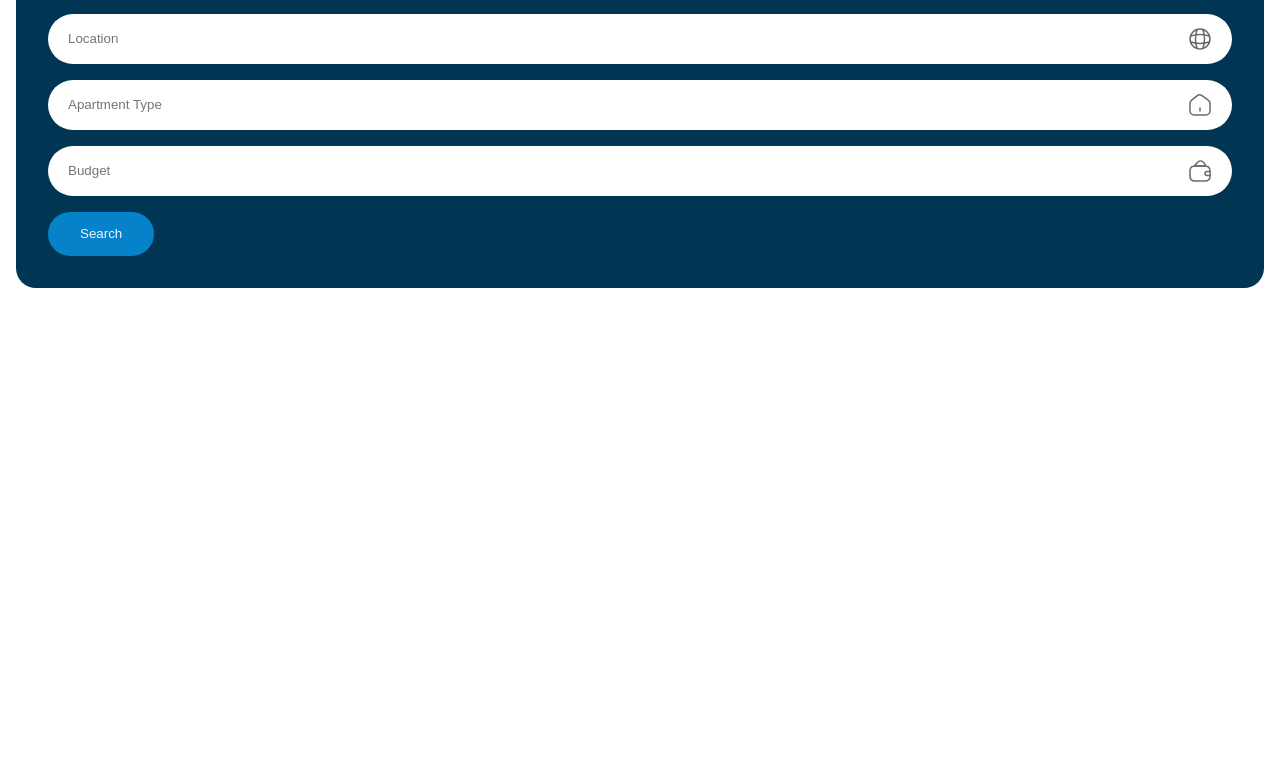
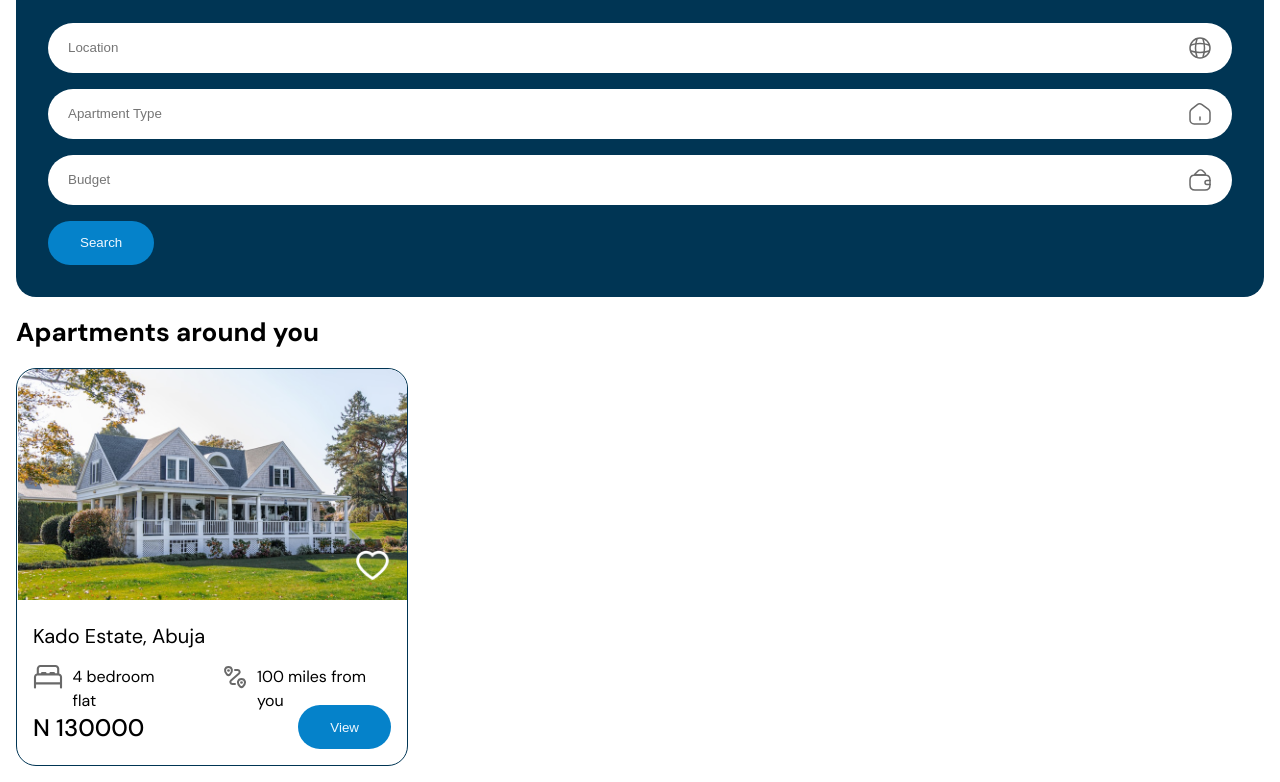
Before and after one commit to JolomiTee/Ohms, a React (Vite) app: page / in a window 1280 px wide. Shown: the part 912-1694 px from the top of the page. Before the commit the page ends 1200 px from the top, so only its background shows below. Built offline with nearby package versions, Linux system fonts and the light colour scheme; a web font is replaced by a local one.

Commit message:
Card component done

```diff
--- a/src/assets/css/Components.css
+++ b/src/assets/css/Components.css
@@ -90,7 +90,7 @@ button:hover{
 }
 .heroHeader{
     font-family: DM Sans;
-    font-size: 26px;
+    font-size: 32px;
     font-weight: 700;
     letter-spacing: 0em;
     text-align: left;
@@ -166,3 +166,58 @@ button:hover{
     width: 100%;
     margin-right: -24px;
 }
+.apartmentHeader{
+    font-size: 26px;
+    font-weight: 700;
+    letter-spacing: 0em;
+    text-align: left;
+    margin: 1rem 0 1rem;
+
+}
+.card{
+    background: #FFFFFF;
+    border: 1px solid #003554;
+    border-radius: 20px;
+    margin-bottom: 1rem;
+    max-width: 390px;
+}
+.cardImageContainer{
+    padding: .5px;
+}
+.cardImage{
+    width: 100%;
+    border-radius: 20px 20px 0 0;
+}
+.cardDetails{
+    padding: 1rem;
+}
+.aptLocation{
+    font-size: 20px;
+    font-weight: 400;
+    line-height: 26px;
+    letter-spacing: 0em;
+    text-align: left;
+}
+.metaInfoContainer{
+    margin-top: 1rem;
+    display: flex;
+    justify-content: space-between;
+    flex-wrap: wrap;
+}
+.apartmentMeta{
+    display: flex;
+    justify-content: flex-start;
+    gap: 10px;
+}
+.metaCta{
+    display: flex;
+    justify-content: space-between;
+    align-items: center;
+    margin-top: 1rem;
+}
+.aptPrice{
+    font-size: 24px;
+    font-weight: 500;
+    line-height: 31px;
+    letter-spacing: 0em;
+}
--- a/src/components/Apartments.jsx
+++ b/src/components/Apartments.jsx
@@ -1,10 +1,17 @@
 import React from 'react'
 import Search from './Search'
+import Cards from './Cards'
 
 const Apartments = () => {
   return (
     <section className='apartments'>
       <Search />
+
+      <h2 className='apartmentHeader'>Apartments around you</h2>
+
+      <div className='cards'>
+        <Cards imgsrc='apt1.png' location='Kado Estate, Abuja' rooms={4} miles={100} price={130000} />
+      </div>
     </section>
   )
 }
--- a/src/components/Cards.jsx
+++ b/src/components/Cards.jsx
@@ -1,8 +1,46 @@
 import React from 'react'
+import aptType from '../assets/images/flatDescriptionIcon.svg'
+import distance from '../assets/images/routing.svg'
+import Button from './Button'
 
-const Cards = () => {
+const Cards = (props) => {
   return (
-    <div>Cards</div>
+    <div className='card'>
+
+      <div className="cardImageContainer">
+
+        <img src={`../../src/assets/images/${props.imgsrc}`} alt="" className='cardImage' />
+
+      </div>
+
+      <div className="cardDetails">
+
+        <p className='aptLocation'>{props.location}</p>
+
+        <div className='metaInfoContainer'>
+
+          <div className="apartmentMeta">
+            <img src={aptType} alt="Apartment Icon" />
+            {props.rooms} bedroom flat
+          </div>
+
+          <div className="apartmentMeta">
+            <img src={distance} alt="Apartment Icon" />
+            {props.miles} miles from you
+          </div>
+
+        </div>
+
+        <div className='metaCta'>
+
+          <p className='aptPrice'>N {props.price}</p>
+          <Button className='primarybutton' text='View' />
+
+        </div>
+      </div>
+
+
+    </div>
   )
 }
 
```
